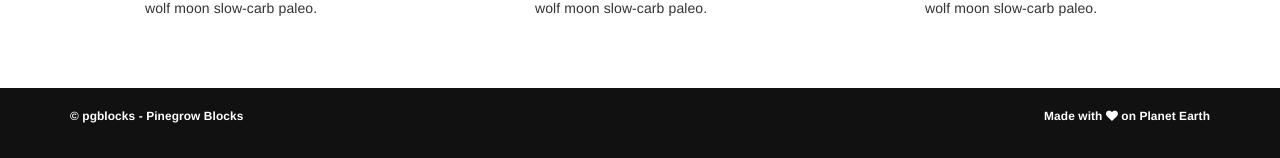
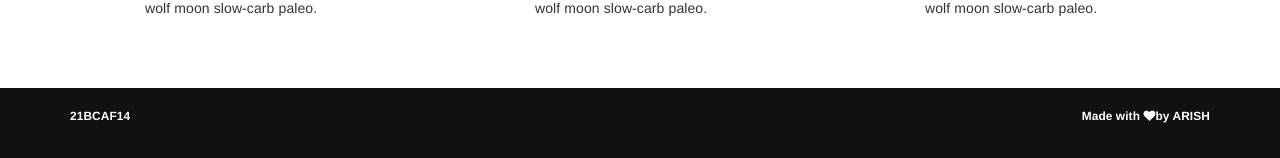
Before and after one commit to arishimtiaz9/DevOps, a PHP site: page /patient/patient.php in a window 1280 px wide. Shown: the part 1138-1296 px from the top of the page. Run offline with PHP 8.4, Linux system fonts and the light colour scheme; the visitor is signed in with stand-in values (Sample User, id 1); data that the repository does not hold is empty.

Commit message:
Update patient.php

```diff
--- a/patient/patient.php
+++ b/patient/patient.php
@@ -238,8 +238,8 @@ $userRow=mysqli_fetch_array($res,MYSQLI_ASSOC);
 		<!-- footer start -->
 		<div class="copyright-bar bg-black">
 			<div class="container">
-				<p class="pull-left small">© pgblocks - Pinegrow Blocks</p>
-				<p class="pull-right small">Made with <i class="fa fa-heart pomegranate"></i> on Planet Earth</p>
+				<p class="pull-left small">21BCAF14</p>
+				<p class="pull-right small">Made with <i class="fa fa-heart pomegranate"></i>by ARISH</p>
 			</div>
 		</div>
 		<!-- footer end -->
```
